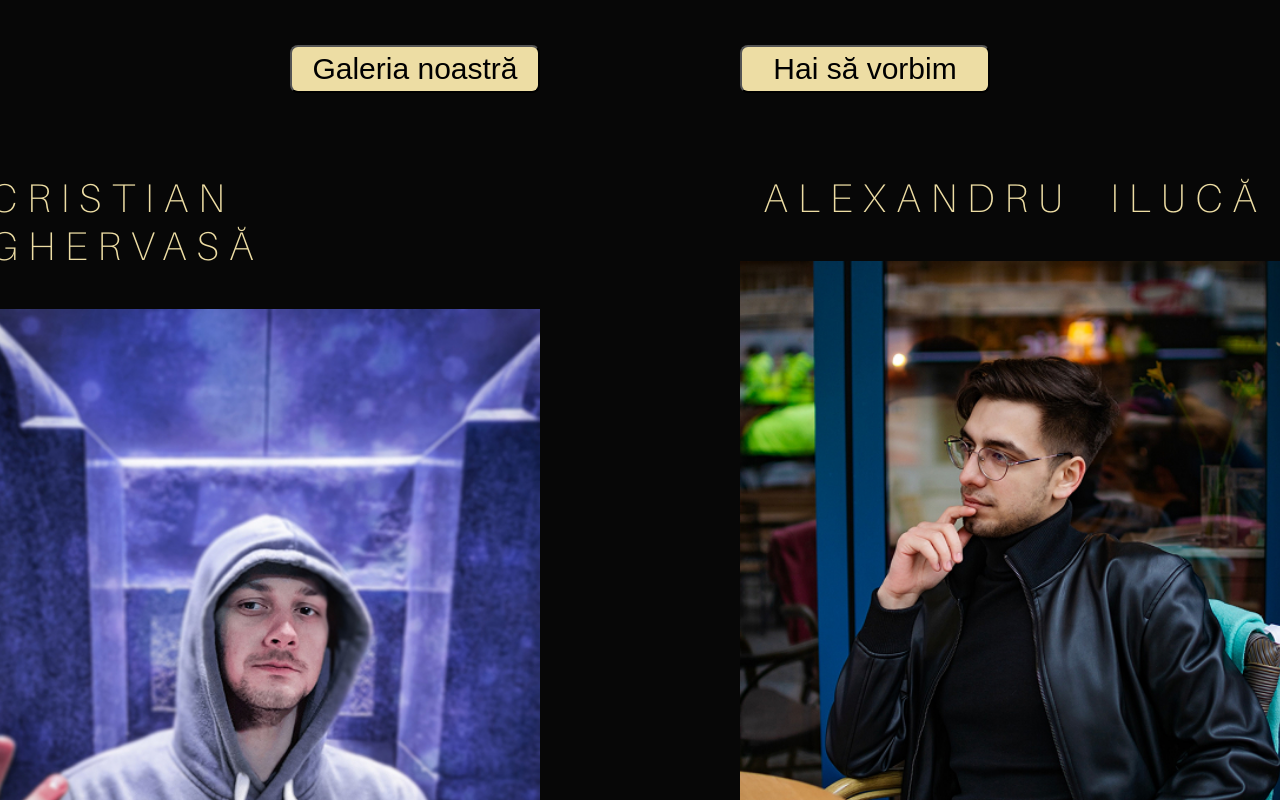
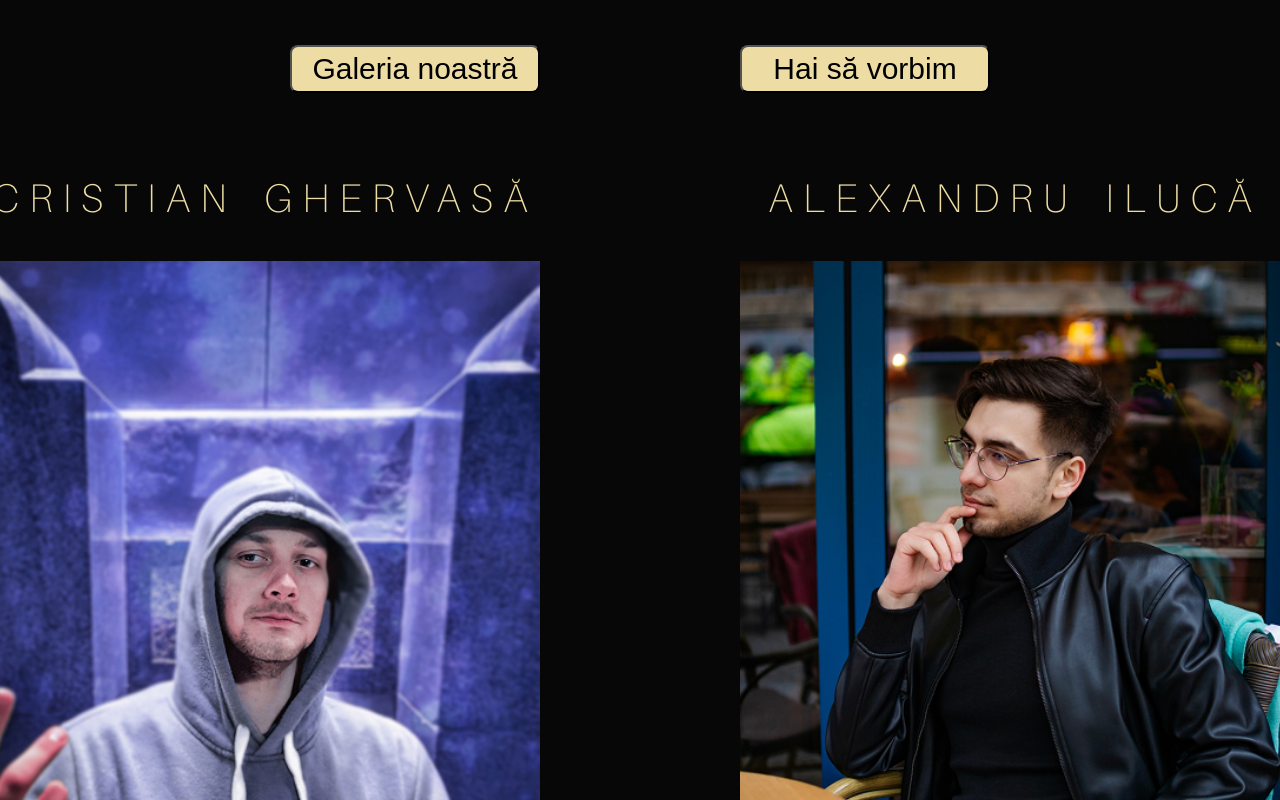
Before and after one commit to IlucaOvidiuIulian/cinema, a React (Create React App) app: page / in a window 1280 px wide. Shown: the part 6500-7300 px from the top of the page. Built offline with nearby package versions, Linux system fonts and the light colour scheme; a small style sheet from the web is missing.

Commit message:
Other adjustments

```diff
--- a/src/index.css
+++ b/src/index.css
@@ -67,7 +67,7 @@ h2 {
   text-transform: uppercase;
   color: var(--accent-gold);
   font-weight: 100;
-  word-spacing: 2rem;
+  word-spacing: 1rem;
   letter-spacing: 1rem;
   font-size: 4rem;
   margin: 4rem 0;
--- a/src/pages/About/About.css
+++ b/src/pages/About/About.css
@@ -12,6 +12,7 @@
   display: flex;
   flex-direction: row-reverse;
   gap: 20rem;
+  margin-bottom: 5rem;
 }
 .owners img {
   min-width: 55rem;
```
